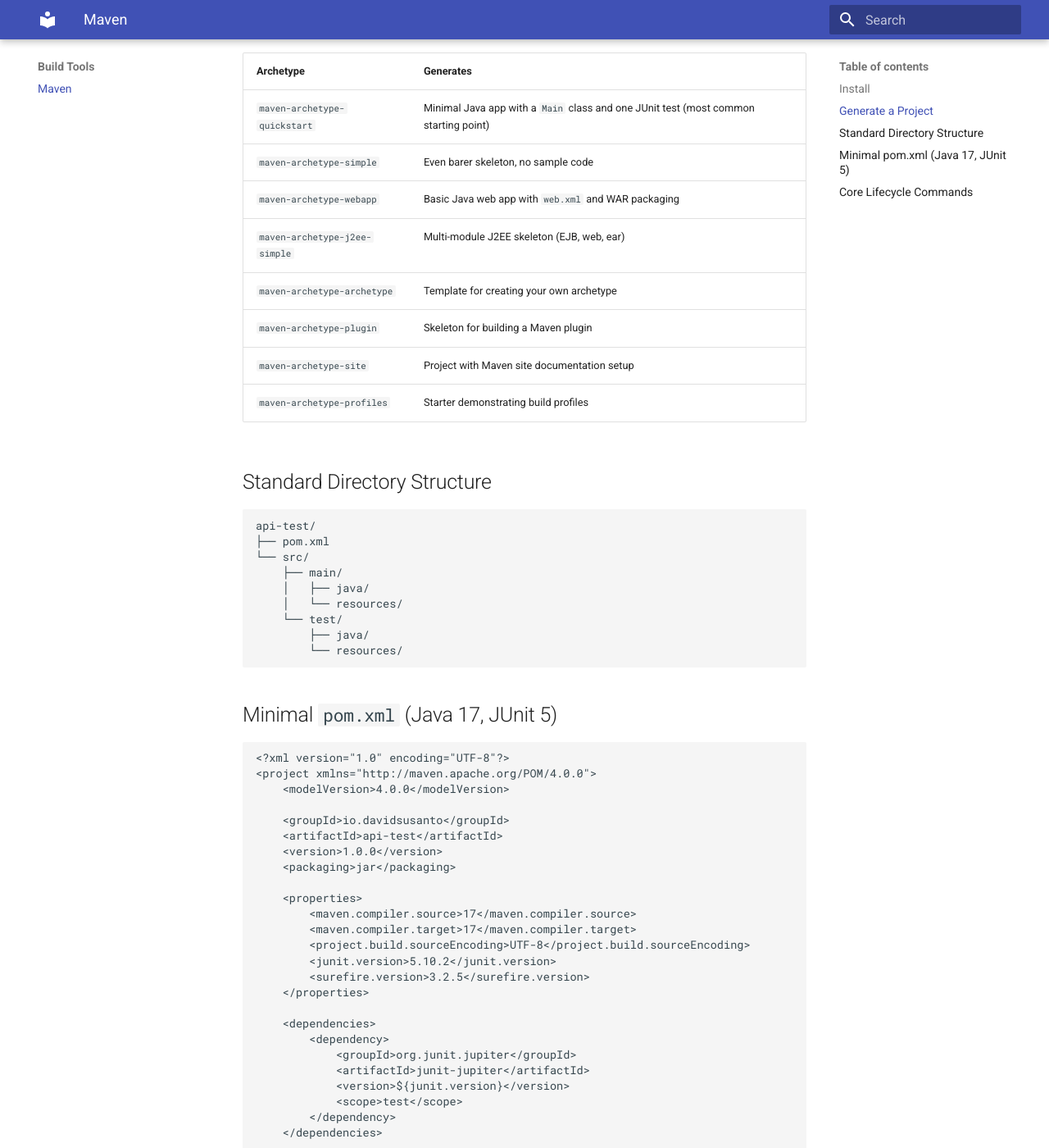
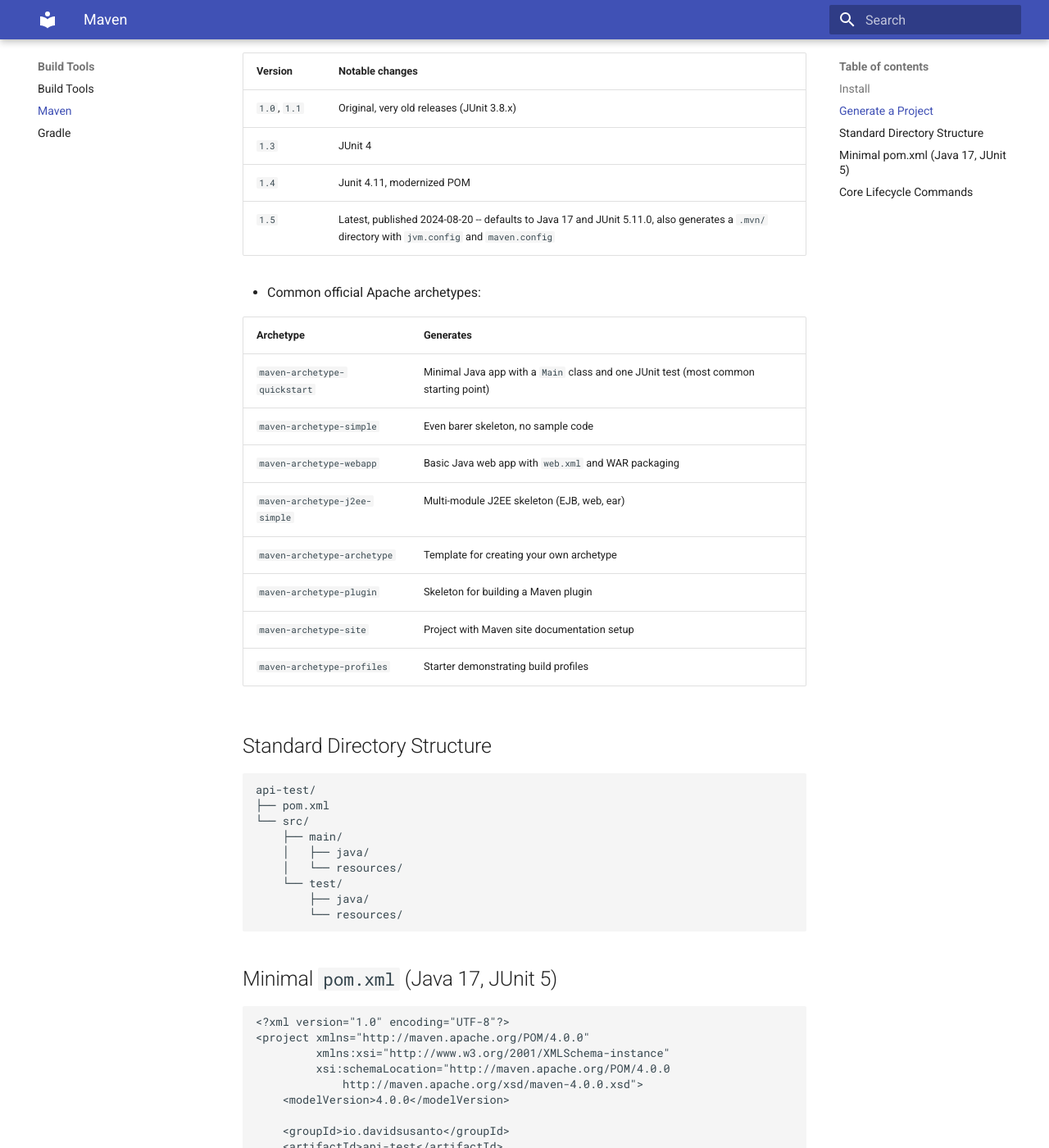
Before and after one commit to davidsusant/my-second-brain, an MkDocs documentation site: the page built from docs/build-tools/maven.md, in a window 1280 px wide and 1400 px high, scrolled down 1797 px. Shown: the whole window at 82% size. Built offline with MkDocs 1.6.1 and Material for MkDocs 9.7.7, drawn with Linux system fonts in a browser that asks for light colours; some of the changed text lies outside the part shown.

Commit message:
add content to maven

````diff
--- a/docs/build-tools/maven.md
+++ b/docs/build-tools/maven.md
@@ -32,7 +32,7 @@
     -DgroupId=io.davidsusanto \
     -DartifactId=api-test \
     -DarchetypeArtifactId=maven-archetype-quickstart \
-    -DarchetypeVersion=1.4 \
+    -DarchetypeVersion=1.5 \
     -DinteractiveMode=false
 ```
 
@@ -55,8 +55,17 @@
   ```bash
   -DarchetypeGroupId=org.apache.maven.archetypes
   -DarchetypeArtifactId=maven-archetype-quickstart
-  -DarchetypeVersion=1.4
+  -DarchetypeVersion=1.5
   ```
+
+- `maven-archetype-quickstart` release history:
+
+  | Version      | Notable changes                                                                                                                               |
+  | ------------ | --------------------------------------------------------------------------------------------------------------------------------------------- |
+  | `1.0`, `1.1` | Original, very old releases (JUnit 3.8.x)                                                                                                     |
+  | `1.3`        | JUnit 4                                                                                                                                       |
+  | `1.4`        | Junit 4.11, modernized POM                                                                                                                    |
+  | `1.5`        | Latest, published 2024-08-20 -- defaults to Java 17 and JUnit 5.11.0, also generates a `.mvn/` directory with `jvm.config` and `maven.config` |
 
 - Common official Apache archetypes:
 
@@ -89,20 +98,23 @@
 
 ```xml
 <?xml version="1.0" encoding="UTF-8"?>
-<project xmlns="http://maven.apache.org/POM/4.0.0">
+<project xmlns="http://maven.apache.org/POM/4.0.0"
+         xmlns:xsi="http://www.w3.org/2001/XMLSchema-instance"
+         xsi:schemaLocation="http://maven.apache.org/POM/4.0.0
+             http://maven.apache.org/xsd/maven-4.0.0.xsd">
     <modelVersion>4.0.0</modelVersion>
 
     <groupId>io.davidsusanto</groupId>
     <artifactId>api-test</artifactId>
-    <version>1.0.0</version>
+    <version>1.0-SNAPSHOT</version>
     <packaging>jar</packaging>
 
     <properties>
         <maven.compiler.source>17</maven.compiler.source>
         <maven.compiler.target>17</maven.compiler.target>
         <project.build.sourceEncoding>UTF-8</project.build.sourceEncoding>
-        <junit.version>5.10.2</junit.version>
-        <surefire.version>3.2.5</surefire.version>
+        <junit.version>5.11.4</junit.version>
+        <surefire.version>3.5.2</surefire.version>
     </properties>
 
     <dependencies>
@@ -131,6 +143,21 @@
 </project>
 ```
 
+- `junit-jupier` -- your test execution engine. Without it, `src/test/java` has no framework to run tests against. `junit-jupiter` is an aggregator artifact that pulls in three pieces:
+
+  | Pulled-in artifact     | Purpose                                                                            |
+  | ---------------------- | ---------------------------------------------------------------------------------- |
+  | `junit-jupiter-api`    | The annotations and assertions you write tests with (`@Test`, `assertEquals`, etc) |
+  | `junit-jupiter-params` | Parameterized test support (`@ParameterizedTest`)                                  |
+  | `junit-jupiter-engine` | The runtime that actually discovers and executes Jupiter tests                     |
+
+- `maven-surefire-plugin` -- the plugin Maven uses during the `test` phase to discover and run tests.
+- The `maven-compiler-plugin` is there for the same reason: pin the version so builds are reproducible.
+- It's the smallest set that lets you do `mvn test` reliably and get predictable behavior. You need:
+  - A test framework (Jupiter)
+  - A way to run it (Surefire)
+  - A way to compile sources to your target Java version (Compiler plugin)
+
 ## Core Lifecycle Commands
 
 | Command               | Purpose                                                                                   |
--- a/mkdocs.yml
+++ b/mkdocs.yml
@@ -9,4 +9,6 @@
   - MkDocs: mkdocs/mkdocs.md
   - Git: git/git.md
   - Build Tools:
+      - Build Tools: build-tools/build-tools.md
       - Maven: build-tools/maven.md
+      - Gradle: build-tools/gradle.md
````
Also changed, not shown: docs/build-tools/build-tools.md (added, +15 -0 lines).
